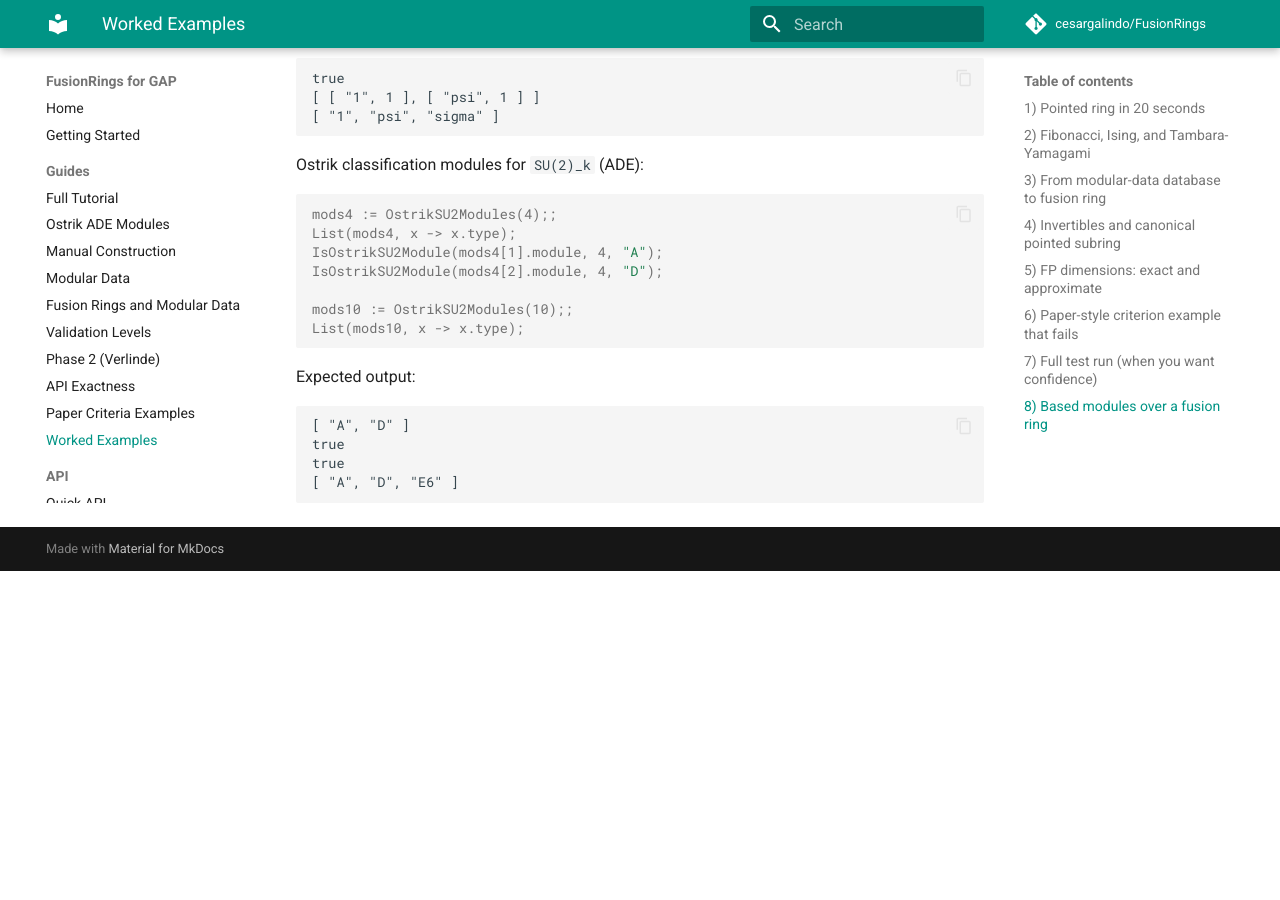
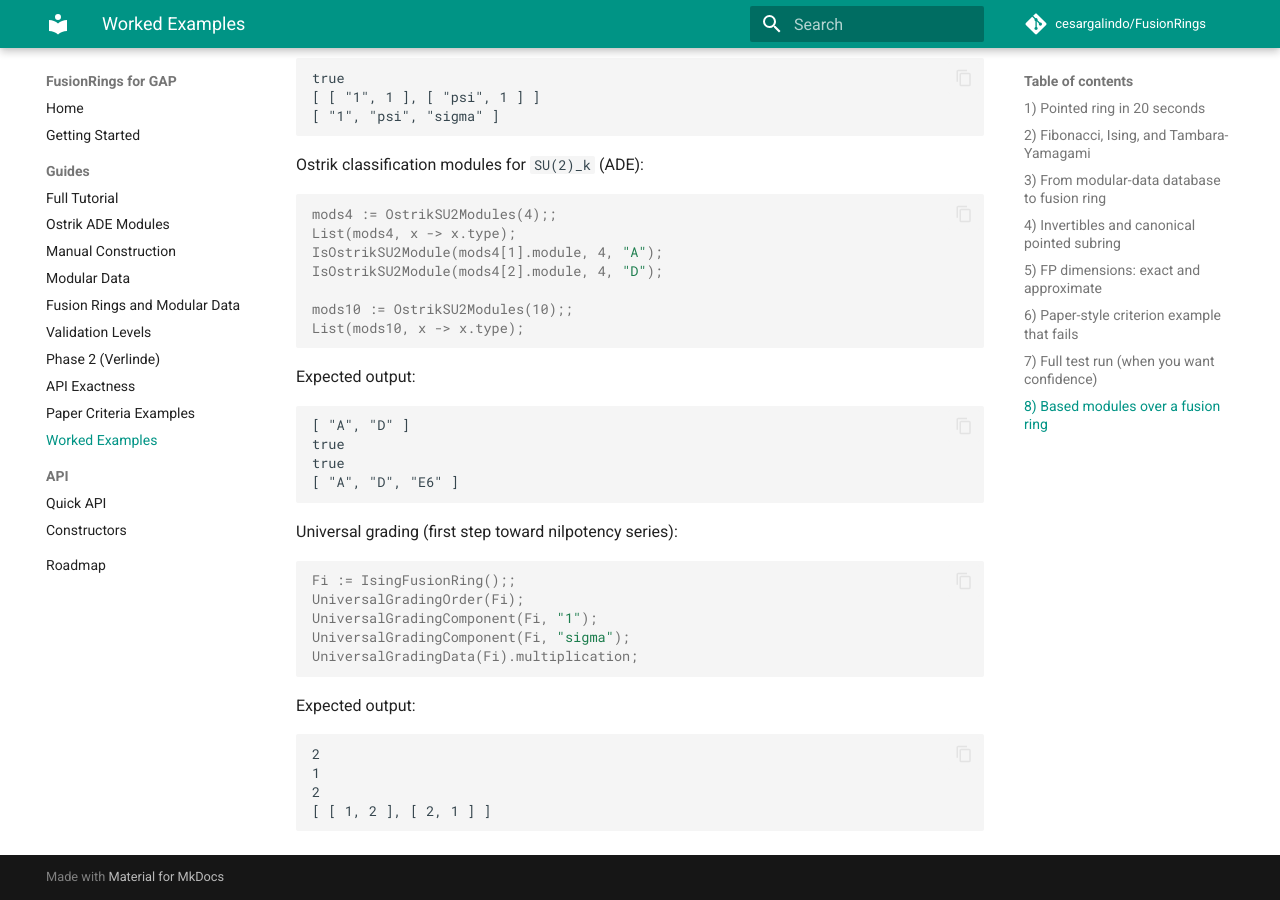
Before and after one commit to cesarneyit-code/FusionRings, an MkDocs documentation site: the page built from webdocs/guide/examples.md, in a window 1280 px wide and 900 px high, scrolled down 4650 px. Built offline with MkDocs 1.6.1 and Material for MkDocs 9.7.7, drawn with Linux system fonts in a browser that asks for light colours; comment, search, counter and statistics services are not loaded; before the commit the page ends 5221 px from its top, so only the background shows below that.

Commit message:
Add universal grading APIs for fusion rings

````diff
--- a/pkg/FusionRings/doc/main.xml
+++ b/pkg/FusionRings/doc/main.xml
@@ -98,6 +98,9 @@
           <Func Name="FusionSubringLatticeSmall" Arg="F[, maxRank]"/>
           <Attr Name="CanonicalPointedSubring" Arg="F"/>
           <Attr Name="AdjointSubring" Arg="F"/>
+          <Attr Name="UniversalGradingData" Arg="F"/>
+          <Oper Name="UniversalGradingComponent" Arg="F, i"/>
+          <Attr Name="UniversalGradingOrder" Arg="F"/>
           <Prop Name="IsIntegralFusionRing" Arg="F"/>
           <Prop Name="IsWeaklyIntegralFusionRing" Arg="F"/>
           <Func Name="CheckDNumberCriterionCommutative" Arg="F"/>
--- a/webdocs/guide/examples.md
+++ b/webdocs/guide/examples.md
@@ -272,3 +272,22 @@
 true
 [ "A", "D", "E6" ]
 ```
+
+Universal grading (first step toward nilpotency series):
+
+```gap
+Fi := IsingFusionRing();;
+UniversalGradingOrder(Fi);
+UniversalGradingComponent(Fi, "1");
+UniversalGradingComponent(Fi, "sigma");
+UniversalGradingData(Fi).multiplication;
+```
+
+Expected output:
+
+```text
+2
+1
+2
+[ [ 1, 2 ], [ 2, 1 ] ]
+```
````
Also changed, not shown: pkg/FusionRings/README.md (+1 -0 lines), webdocs/api/quick-api.md (+3 -0 lines), 3 other files.
